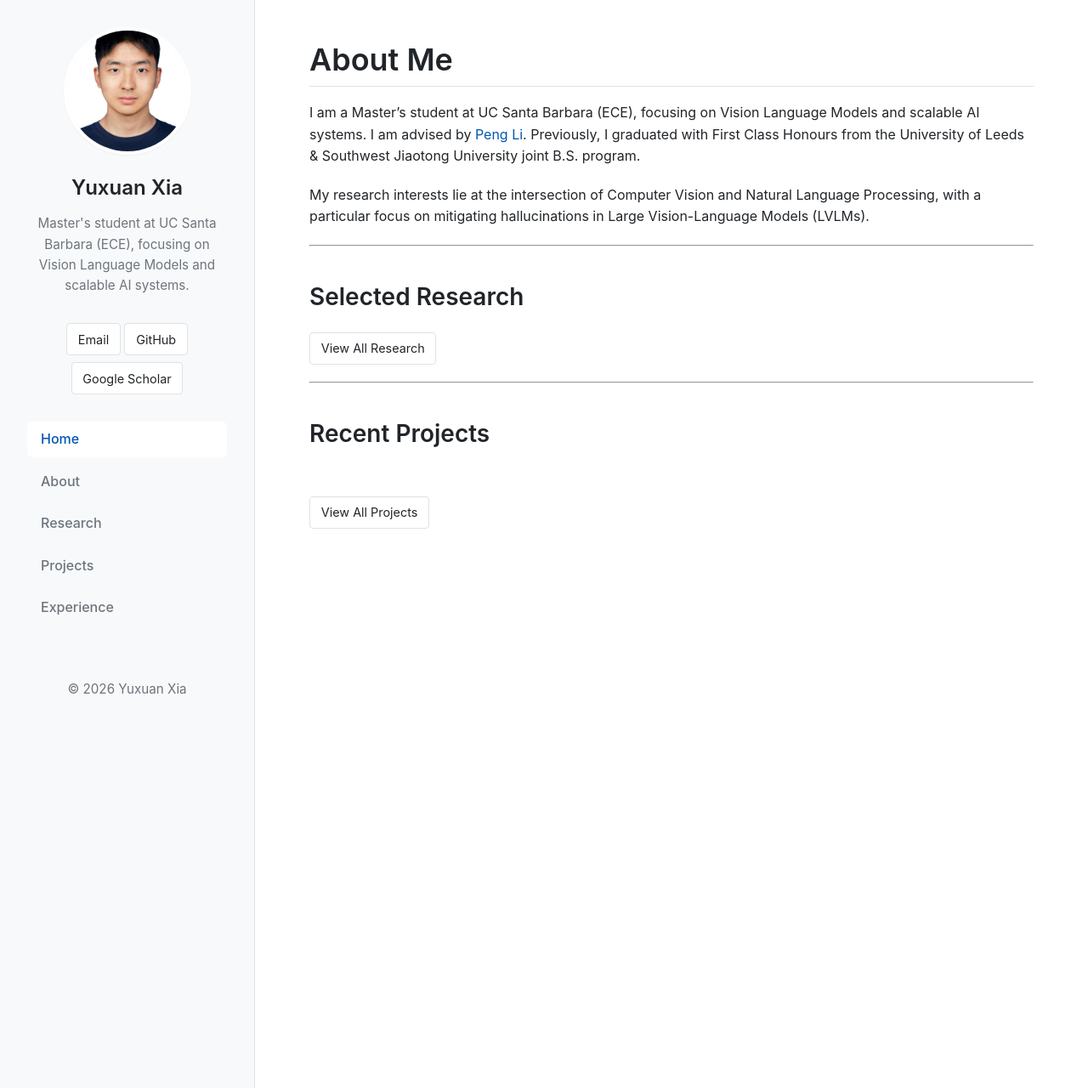
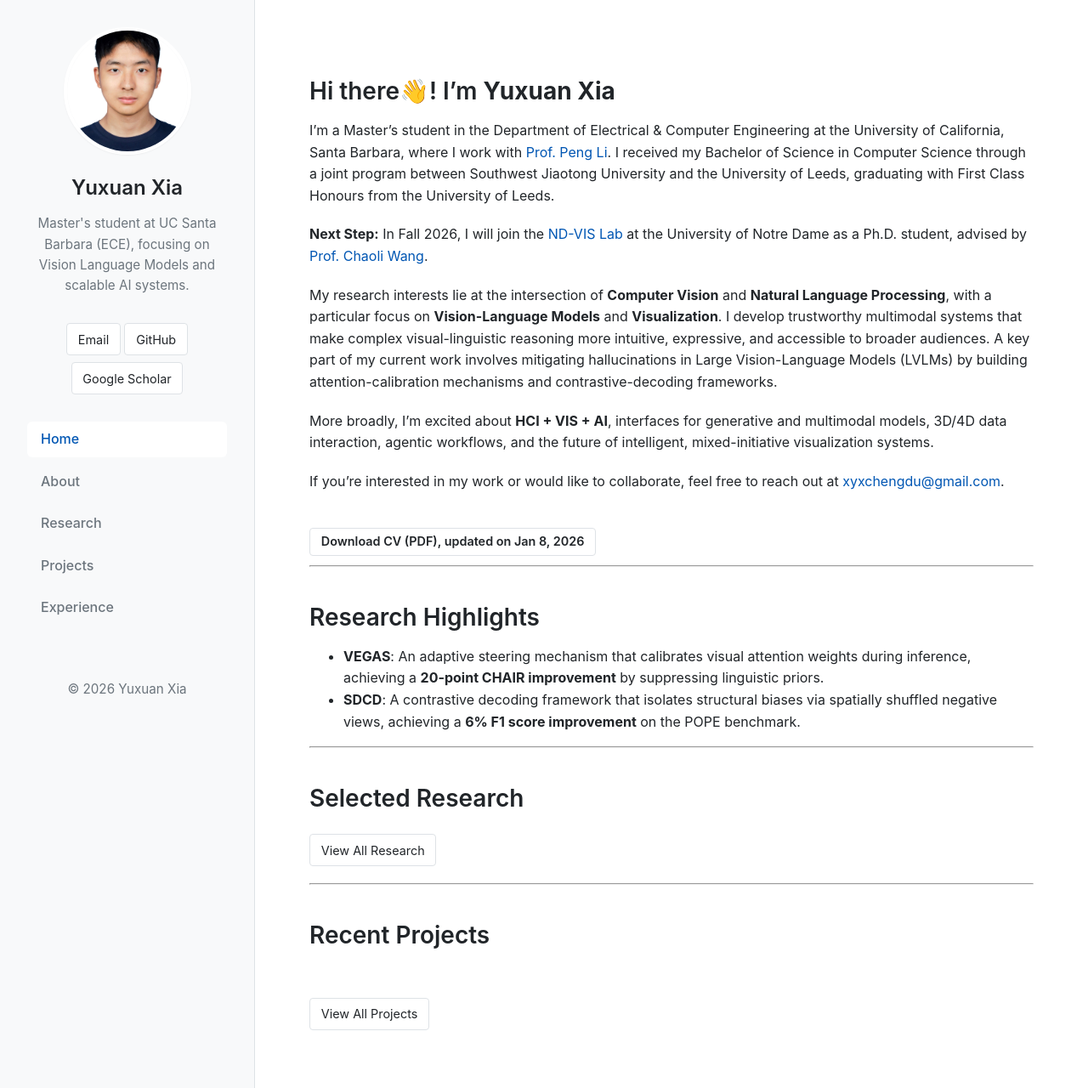
Before and after one commit to xyx-creator/xyx-creator.github.io, a Jekyll site: the page built from index.md, in a window 1280 px wide and 1280 px high. Shown: the whole window at 85% size. Built offline with Jekyll 4.4.1, drawn with Linux system fonts in a browser that asks for light colours.

Commit message:
feat: add Chaoli Wang homepage link

```diff
--- a/index.md
+++ b/index.md
@@ -4,11 +4,26 @@ title: Home
 permalink: /
 ---
 
-<h1>About Me</h1>
+## Hi there👋! I’m **Yuxuan Xia**
 
-I am a Master's student at UC Santa Barbara (ECE), focusing on Vision Language Models and scalable AI systems. I am advised by [Peng Li](https://web.ece.ucsb.edu/~lip/). Previously, I graduated with First Class Honours from the University of Leeds & Southwest Jiaotong University joint B.S. program.
+I’m a Master's student in the Department of Electrical & Computer Engineering at the University of California, Santa Barbara, where I work with [Prof. Peng Li](https://web.ece.ucsb.edu/~lip/). I received my Bachelor of Science in Computer Science through a joint program between Southwest Jiaotong University and the University of Leeds, graduating with First Class Honours from the University of Leeds.
 
-My research interests lie at the intersection of Computer Vision and Natural Language Processing, with a particular focus on mitigating hallucinations in Large Vision-Language Models (LVLMs).
+**Next Step:** In Fall 2026, I will join the [ND-VIS Lab](https://www3.nd.edu/~cwang11/ndvis/) at the University of Notre Dame as a Ph.D. student, advised by [Prof. Chaoli Wang](https://sites.nd.edu/chaoli-wang/).
+
+My research interests lie at the intersection of **Computer Vision** and **Natural Language Processing**, with a particular focus on **Vision-Language Models** and **Visualization**. I develop trustworthy multimodal systems that make complex visual-linguistic reasoning more intuitive, expressive, and accessible to broader audiences. A key part of my current work involves mitigating hallucinations in Large Vision-Language Models (LVLMs) by building attention-calibration mechanisms and contrastive-decoding frameworks.
+
+More broadly, I’m excited about **HCI + VIS + AI**, interfaces for generative and multimodal models, 3D/4D data interaction, agentic workflows, and the future of intelligent, mixed-initiative visualization systems.
+
+If you’re interested in my work or would like to collaborate, feel free to reach out at [xyxchengdu@gmail.com](mailto:xyxchengdu@gmail.com).
+
+### [Download CV (PDF), updated on Jan 8, 2026](/assets/Yuxuan_CV_newest_01082026.pdf){: .btn}
+
+---
+
+## Research Highlights
+
+* **VEGAS**: An adaptive steering mechanism that calibrates visual attention weights during inference, achieving a **20-point CHAIR improvement** by suppressing linguistic priors.
+* **SDCD**: A contrastive decoding framework that isolates structural biases via spatially shuffled negative views, achieving a **6% F1 score improvement** on the POPE benchmark.
 
 ---
 
```
